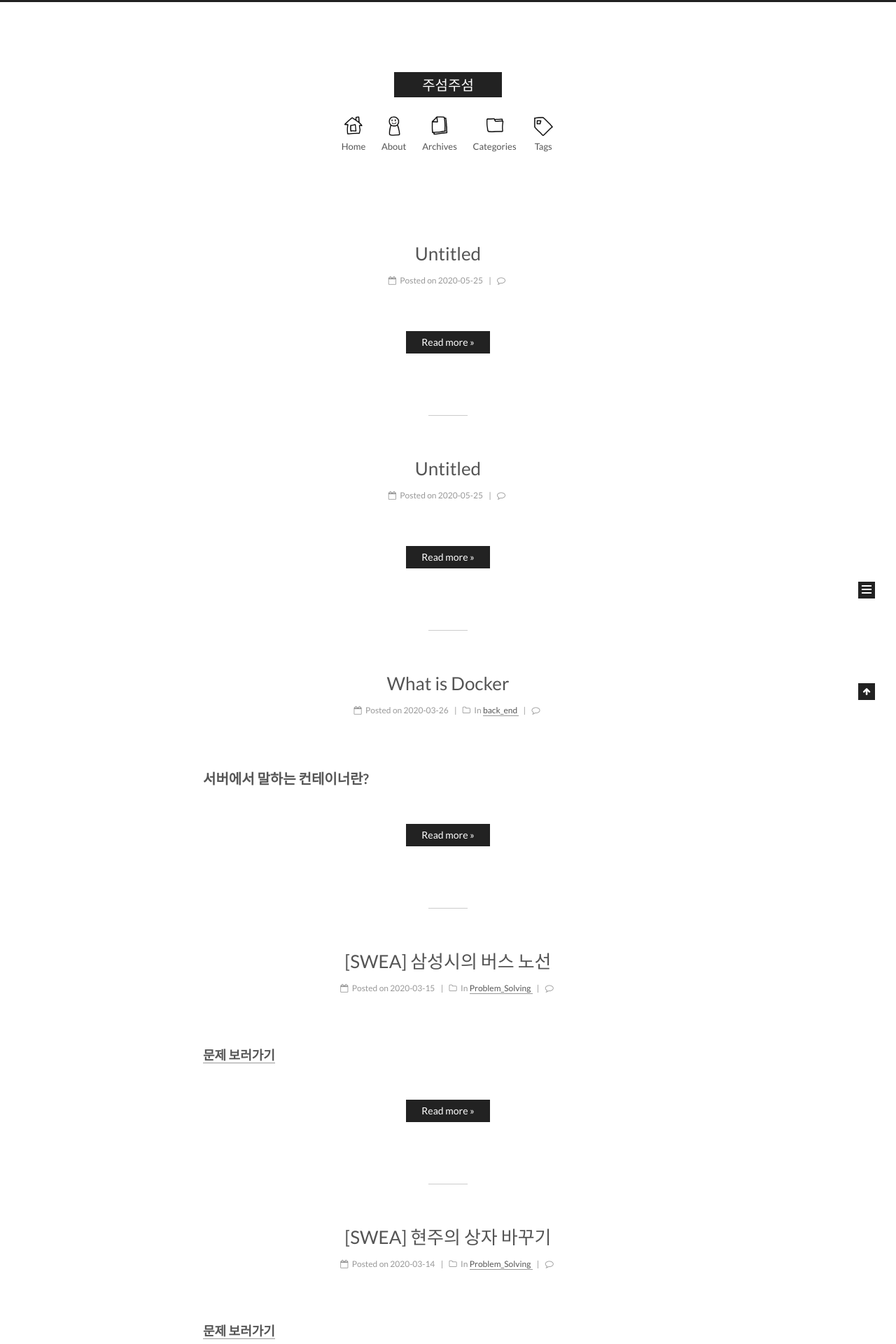
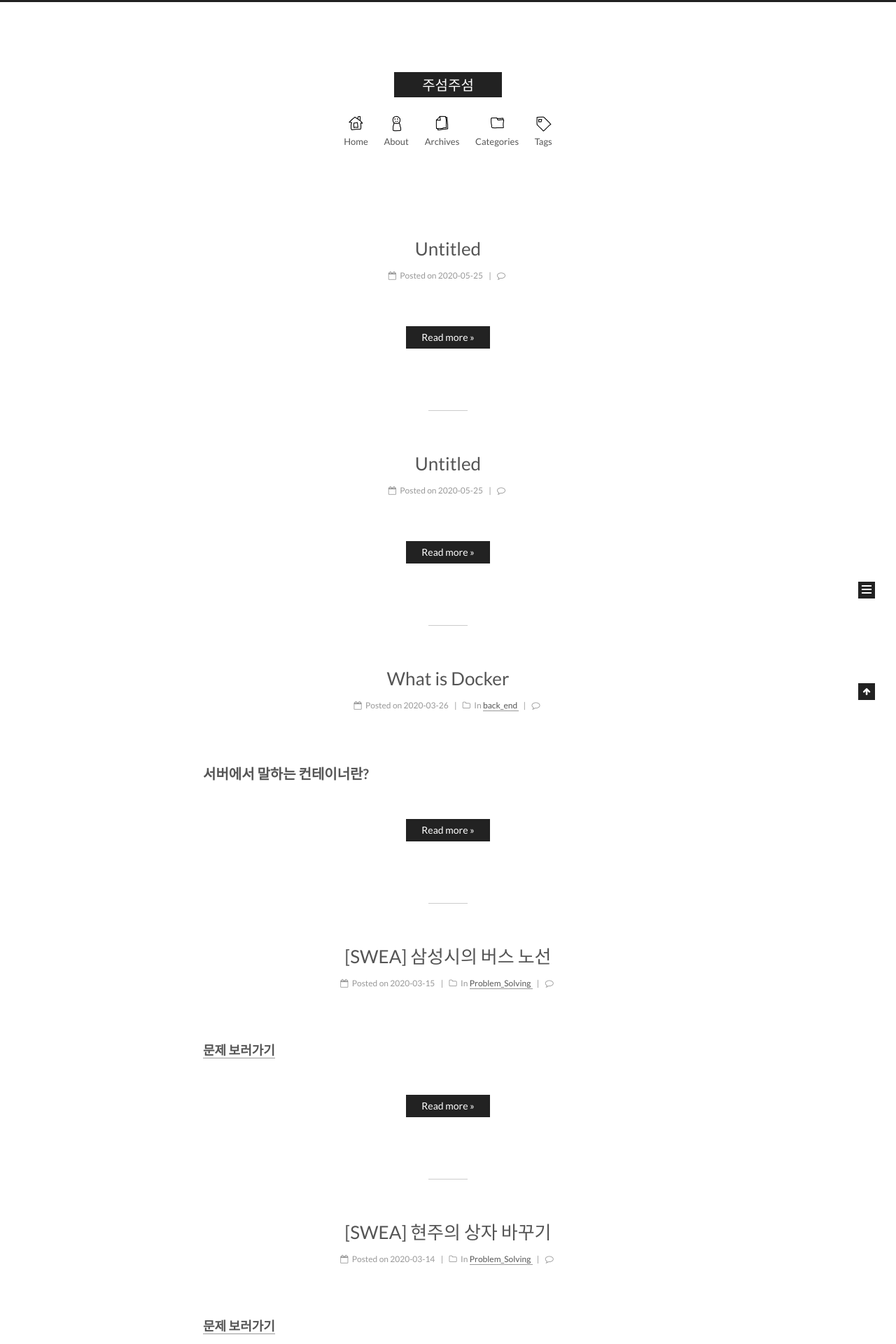
Before and after one commit to sxngho/sxngho.github.io, a Jekyll site: the page built from index.html, in a window 1280 px wide. Shown: the top 1920 px of the page at 70% size. Built offline with Jekyll 4.4.1, drawn with Linux system fonts in a browser that asks for light colours; the list of posts is cut into pages by our own code; comment, search, counter and statistics services are not loaded.

Commit message:
Update header.html

```diff
--- a/_includes/_partials/header.html
+++ b/_includes/_partials/header.html
@@ -46,7 +46,7 @@
         <li class="menu-item menu-item-{{ itemName }}" style="display:inline-block">
           <a href="{{ path | relative_url }}" rel="section">
             {% if site.menu_icons.enable %}
-	  <img src="/assets/images/menus/{{site.menu_icons[itemName]}}.png" width="32" height="32">
+	  <img src="/assets/images/menus/{{site.menu_icons[itemName]}}.png" width="25" height="25">
             {% endif %}
             {{ __.menu[name] }}
           </a>
```
